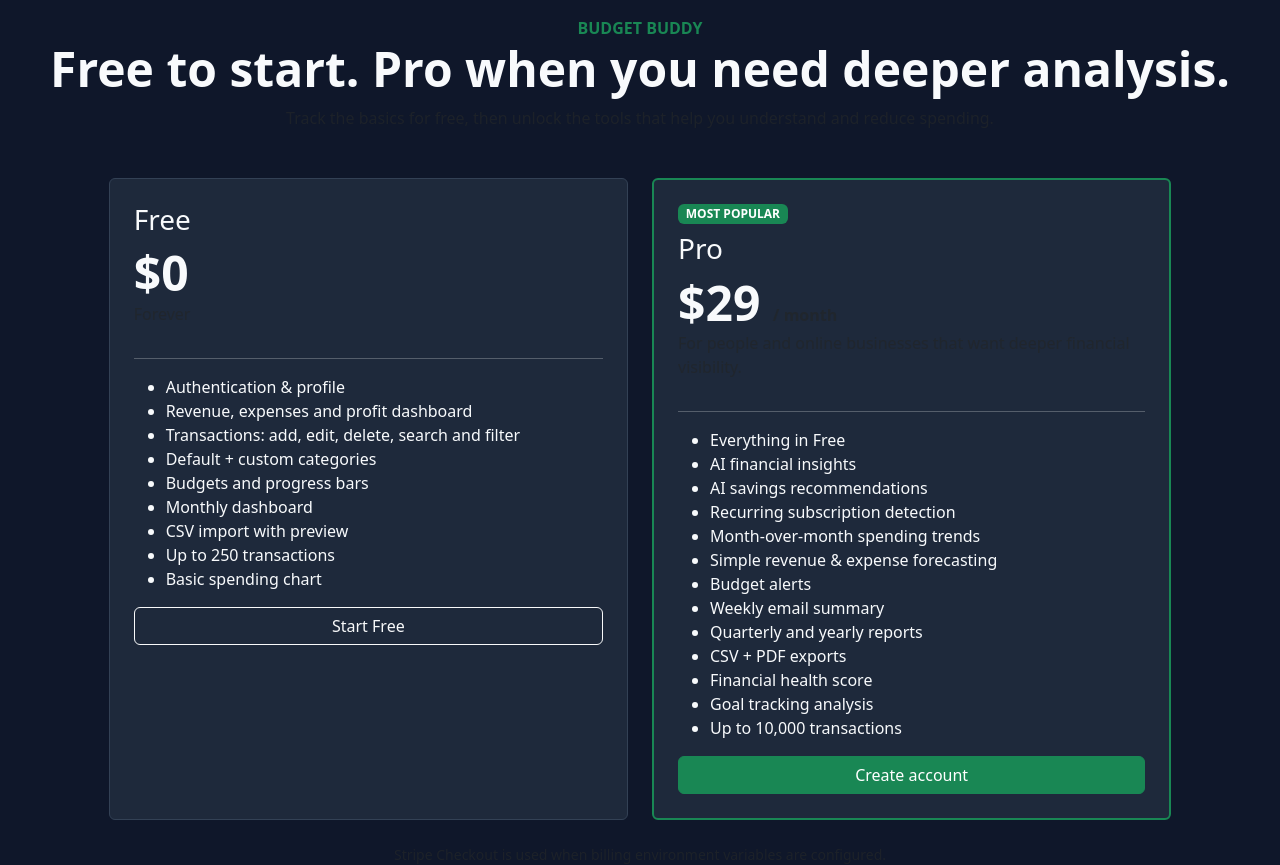
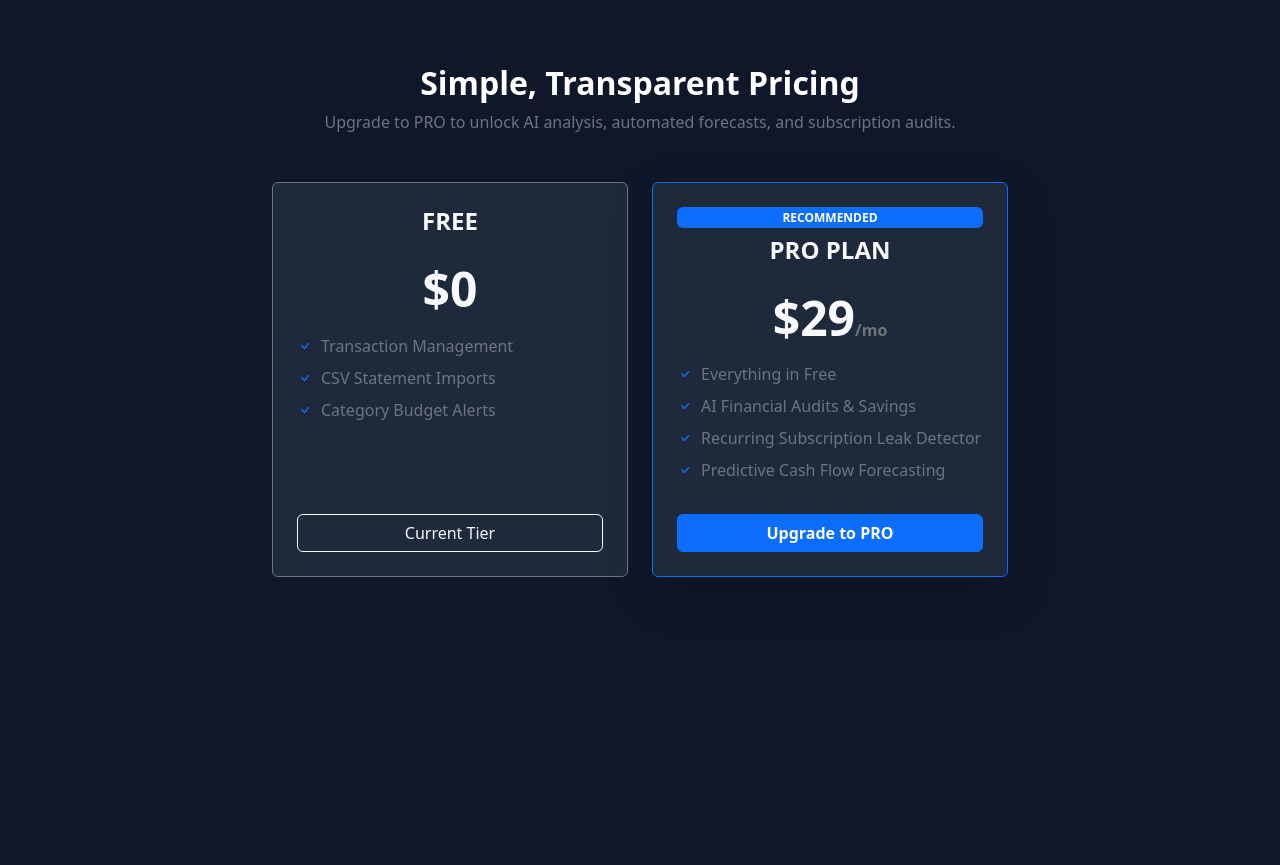
Before and after one commit to arielmuyanja-cloud/budget-buddy132, a Flask app: page /pricing in a window 1280 px wide. Shown: the part 73-938 px from the top of the page. After the commit the page ends 650 px from the top, so only its background shows below. Run offline with Flask 3, Linux system fonts and the light colour scheme.

Commit message:
Update pricing.html

```diff
--- a/templates/pricing.html
+++ b/templates/pricing.html
@@ -1,11 +1,38 @@
+{% extends "base.html" %}
+{% block content %}
+<div class="container py-5 text-center">
+    <h2 class="fw-bold text-white mb-2">Simple, Transparent Pricing</h2>
+    <p class="text-secondary mb-5">Upgrade to PRO to unlock AI analysis, automated forecasts, and subscription audits.</p>
 
-{% extends "base.html" %}
-{% block title %}Pricing | Budget Buddy{% endblock %}
-{% block content %}
-<div class="text-center mb-5"><div class="text-success fw-bold">BUDGET BUDDY</div><h1 class="display-5 fw-bold">Free to start. Pro when you need deeper analysis.</h1><p class="text-muted">Track the basics for free, then unlock the tools that help you understand and reduce spending.</p></div>
-<div class="row justify-content-center g-4">
- <div class="col-lg-5"><div class="card p-4 h-100"><h3>Free</h3><div class="display-5 fw-bold">$0</div><p class="text-muted">Forever</p><hr><ul><li>Authentication & profile</li><li>Revenue, expenses and profit dashboard</li><li>Transactions: add, edit, delete, search and filter</li><li>Default + custom categories</li><li>Budgets and progress bars</li><li>Monthly dashboard</li><li>CSV import with preview</li><li>Up to 250 transactions</li><li>Basic spending chart</li></ul><a href="{{ url_for('dashboard') if current_user else url_for('register') }}" class="btn btn-outline-light w-100">Start Free</a></div></div>
- <div class="col-lg-5"><div class="card p-4 h-100 border-success border-2"><span class="badge text-bg-success align-self-start">MOST POPULAR</span><h3 class="mt-2">Pro</h3><div class="display-5 fw-bold">$29 <small class="fs-6 text-muted">/ month</small></div><p class="text-muted">For people and online businesses that want deeper financial visibility.</p><hr><ul><li>Everything in Free</li><li>AI financial insights</li><li>AI savings recommendations</li><li>Recurring subscription detection</li><li>Month-over-month spending trends</li><li>Simple revenue & expense forecasting</li><li>Budget alerts</li><li>Weekly email summary</li><li>Quarterly and yearly reports</li><li>CSV + PDF exports</li><li>Financial health score</li><li>Goal tracking analysis</li><li>Up to 10,000 transactions</li></ul>{% if current_user and current_user['tier']=='PRO' %}<button class="btn btn-success w-100" disabled>You're on Pro</button>{% elif current_user %}<a href="{{ url_for('checkout',plan='pro') }}" class="btn btn-success w-100">Upgrade to Pro — $29/mo</a>{% else %}<a href="{{ url_for('register') }}" class="btn btn-success w-100">Create account</a>{% endif %}</div></div>
+    <div class="row justify-content-center g-4">
+        <div class="col-md-4">
+            <div class="card p-4 border-secondary h-100">
+                <h4 class="fw-bold">FREE</h4>
+                <h2 class="display-5 fw-bold my-3">$0</h2>
+                <ul class="list-unstyled text-secondary text-start mb-4">
+                    <li class="mb-2"><i class="bi bi-check text-primary me-2"></i>Transaction Management</li>
+                    <li class="mb-2"><i class="bi bi-check text-primary me-2"></i>CSV Statement Imports</li>
+                    <li class="mb-2"><i class="bi bi-check text-primary me-2"></i>Category Budget Alerts</li>
+                </ul>
+                <a href="{{ url_for('register') }}" class="btn btn-outline-light mt-auto">Current Tier</a>
+            </div>
+        </div>
+        <div class="col-md-4">
+            <div class="card p-4 border-primary shadow-lg h-100">
+                <span class="badge bg-primary mb-2">RECOMMENDED</span>
+                <h4 class="fw-bold">PRO PLAN</h4>
+                <h2 class="display-5 fw-bold my-3">$29<span class="fs-6 text-secondary">/mo</span></h2>
+                <ul class="list-unstyled text-secondary text-start mb-4">
+                    <li class="mb-2"><i class="bi bi-check text-primary me-2"></i>Everything in Free</li>
+                    <li class="mb-2"><i class="bi bi-check text-primary me-2"></i>AI Financial Audits & Savings</li>
+                    <li class="mb-2"><i class="bi bi-check text-primary me-2"></i>Recurring Subscription Leak Detector</li>
+                    <li class="mb-2"><i class="bi bi-check text-primary me-2"></i>Predictive Cash Flow Forecasting</li>
+                </ul>
+                <form action="{{ url_for('create_checkout_session') }}" method="POST" class="mt-auto">
+                    <button type="submit" class="btn btn-primary w-100 fw-bold">Upgrade to PRO</button>
+                </form>
+            </div>
+        </div>
+    </div>
 </div>
-<div class="text-center mt-4 text-muted small">Stripe Checkout is used when billing environment variables are configured.</div>
 {% endblock %}
```
